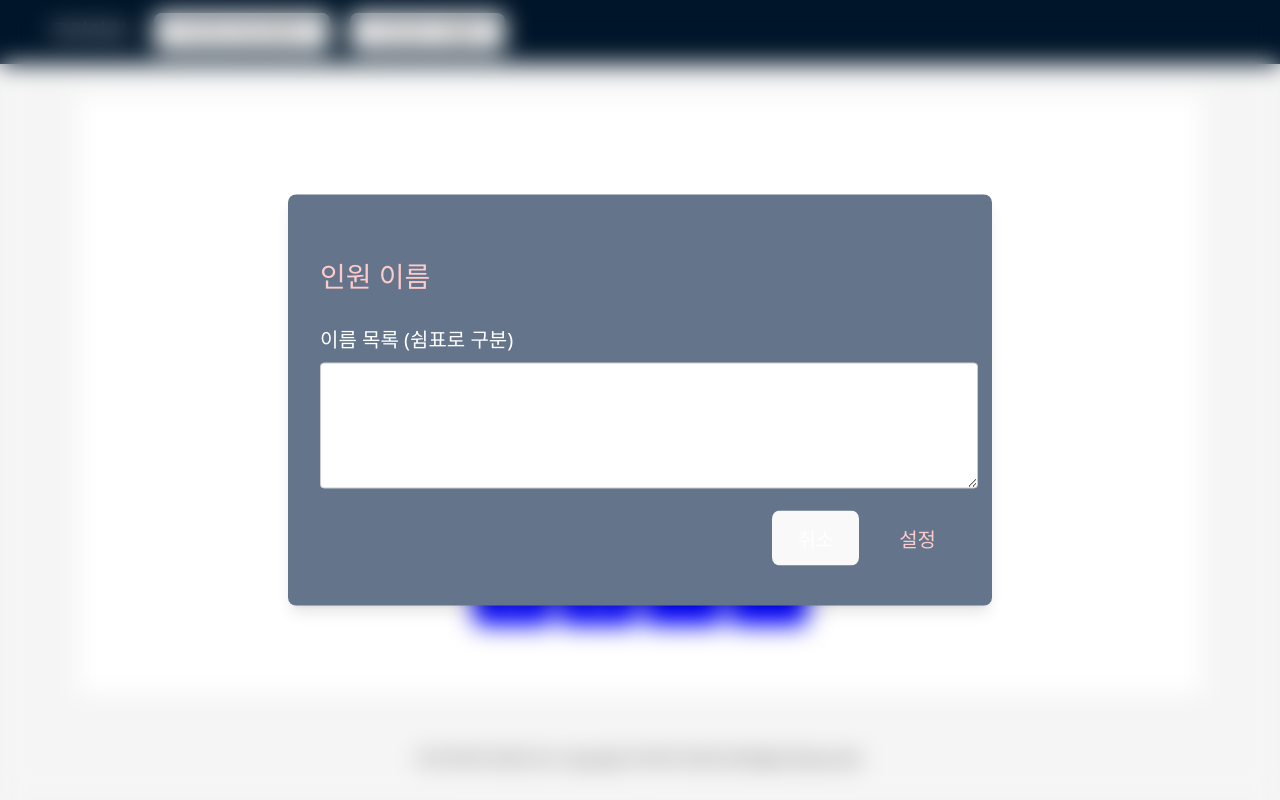
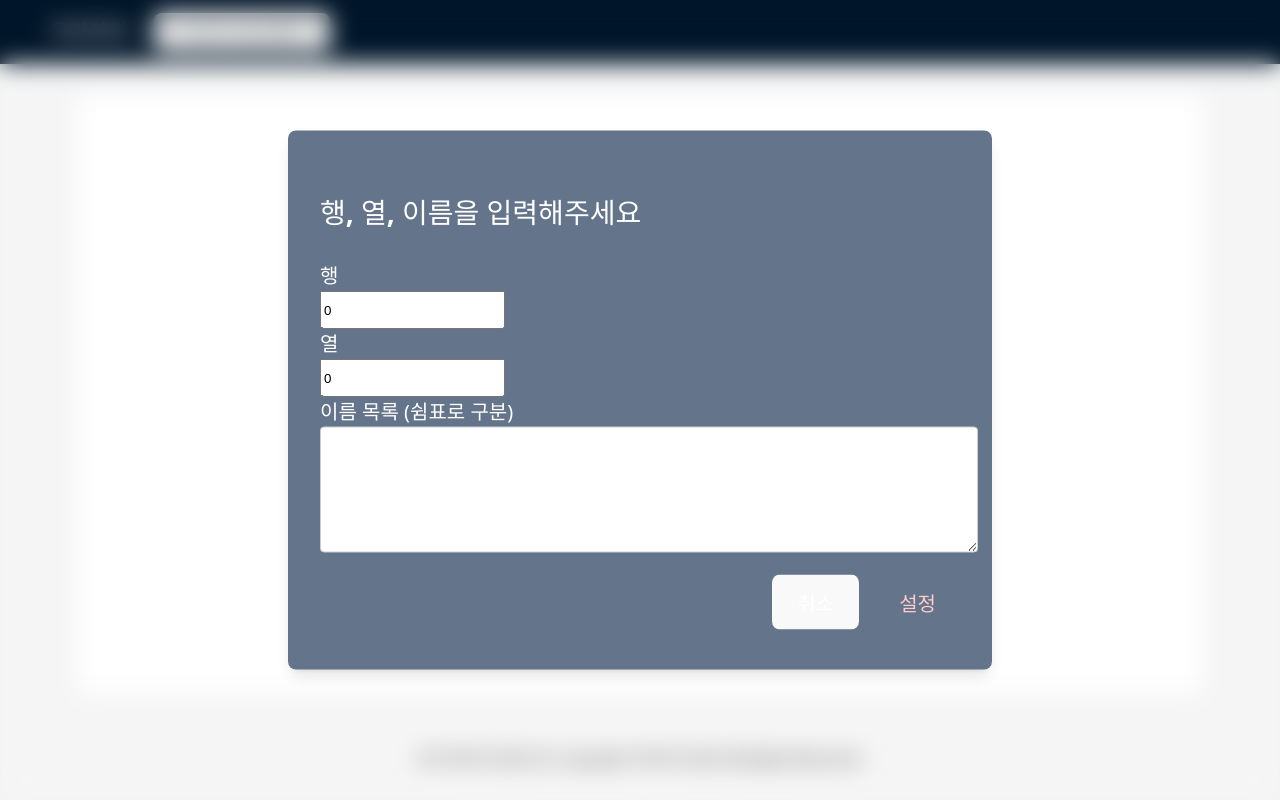
Before and after one commit to JBL28/Woori_Jari, a React (Vite) app: page / in a window 1280 px wide. Built offline with nearby package versions, Linux system fonts and the light colour scheme.

Commit message:
[fix] 입력 폼 입력 값 변경

```diff
--- a/src/App.jsx
+++ b/src/App.jsx
@@ -8,14 +8,15 @@ import MyFooter from './components/MyFooter';
 const { Header, Content, Footer } = Layout;
 
 const App = () => {
-    const [list, changeList] = useState([]); // ✅ 초기 빈 배열
+    const [rowcol, changeRowCol] = useState([]);
+    const [list, changeList] = useState([]);
     const {
         token: { colorBgContainer, borderRadiusLG },
     } = theme.useToken();
 
     return (
         <Layout style={{ minWidth: '100vw', minHeight: '100vh' }}>
-            <MyHeader list={list} onChangeList={changeList} />
+            <MyHeader rowcol={rowcol} onChageRowCol = {changeRowCol} list={list} onChangeList={changeList} />
             <MyContent list={list} />
             <MyFooter />
         </Layout>
--- a/src/components/DragAndDropForm.jsx
+++ /dev/null
@@ -1,50 +0,0 @@
-import { useContext } from 'react'
-import NameCard from './NameCard'
-import { Flex } from 'antd'
-
-const DragAndDropForm = () => {
-    const dummyList=[
-        {
-            name: "김우리",
-            eye: true
-        },
-        {
-            name: "나성실",
-            eye: false
-        },
-        {
-            name: "박재능",
-            eye: false
-        },
-        {
-            name: "이발전",
-            eye: true
-        }
-    ]
-
-  return (
-    <div style={{display:'flex', flexDirection:'column', alignItems:'center'}}>
-        <h2 style={{color:'white', fontSize: '2vw'}}>눈이 안좋은 사람을 위로 Drag&Drop 해주세요</h2><br/>
-        <div style={{border:'dashed silver', minWidth:'40vw', minHeight:'30vh'}}></div>
-        <h2 style={{color:'white', fontSize: '2vw'}}>입력된 이름</h2>
-        <div style={{
-            border:'dashed silver',
-            minWidth:'40vw',
-            minHeight:'30vh',
-            overflowY:'auto',
-            display: 'flex',
-            flexDirection: 'row'
-            }}>
-            {dummyList.map(person =>
-                <NameCard
-                name={person.name}
-                eye={person.eye}
-                key={person.name}/>
-            )}
-
-        </div>
-    </div>
-  )
-}
-
-export default DragAndDropForm
--- a/src/components/MyHeader.jsx
+++ b/src/components/MyHeader.jsx
@@ -4,11 +4,11 @@ import { Layout } from 'antd';
 import { createPortal } from 'react-dom';
 import Modal from '../../ui/Modal';
 import NameForm from './NameForm.jsx';
-import DragAndDropForm from './DragAndDropForm';
+
 
 const { Header } = Layout;
 
-const MyHeader = ({list, onChangeList }) => {
+const MyHeader = ({rowcol, onChageRowCol, list, onChangeList }) => {
     const [openModal, setOpenModal] = useState(true);
     const [openSecondModal, open] = useState(false);
 
@@ -23,20 +23,14 @@ const MyHeader = ({list, onChangeList }) => {
                     createPortal(
                         <Modal onClose={() => setOpenModal(false)}>
                             <NameForm
+                                rowcol = {rowcol}
+                                onChangeRowCol = {(newRowCol) => {onChageRowCol(newRowCol);}}
                                 list = {list}
                                 onChangeList={(newNames) => {
-                                    onChangeList(() => [...newNames]); //npm ✅ 기존 리스트에 추가
+                                    onChangeList(() => [...newNames]);
                                 }}
                                 onClose={setOpenModal}
                             />
-                        </Modal>,
-                        document.getElementById('asideRoot')
-                    )}
-                <button onClick={() => open(true)} style={{marginLeft: '20px'}}>-테스트용- 모달열기</button>
-                {openSecondModal &&
-                    createPortal(
-                        <Modal onClose={() => open(false)}>
-                            <DragAndDropForm />
                         </Modal>,
                         document.getElementById('asideRoot')
                     )}
--- a/src/components/NameCard.jsx
+++ /dev/null
@@ -1,36 +0,0 @@
-import { useContext } from 'react'
-import { Breadcrumb, Layout, Menu, theme } from 'antd';
-
-const { Footer } = Layout;
-
-const NameCard = ({ name, eye }) => {
-    let icon;
-    console.log(name)
-    console.log(eye)
-    if(eye === true)
-        icon=' 👓'
-    else
-        icon=' 👀'
-  return (
-    <div style={{
-        filter: `
-            drop-shadow(0 3px 4px rgba(0, 0, 0, 0.12))
-            drop-shadow(0 3px 3px rgba(0, 0, 0, 0.14))
-            drop-shadow(0 1px 8px rgba(0, 0, 0, 0.12))
-            drop-shadow(0 -2px 2px rgba(0, 0, 0, 0.1))
-        `,
-        backgroundColor:'white',
-        borderRadius:'10px',
-        width: '10vw',
-        height: '7vh',
-        margin: '0.9vw',
-        display: 'flex',
-        justifyContent: 'center',
-        alignItems: 'center',
-    }}>
-        <div style={{fontSize:'2vw'}}>{icon}{name}</div>
-    </div>
-  )
-}
-
-export default NameCard
--- a/src/components/NameForm.jsx
+++ b/src/components/NameForm.jsx
@@ -1,8 +1,16 @@
-// NameForm.jsx
-import React, { useState } from 'react';
+import React, { useState, useEffect } from 'react';
 
-const NameForm = ({ list, onChangeList, onClose }) => {
-    const [names, setNames] = useState(list);
+const NameForm = ({ rowcol, onChangeRowCol, list, onChangeList, onClose }) => {
+    const [names, setNames] = useState(list.join(', '));
+    const [row, setRow] = useState(rowcol?.[0] || 0);
+    const [col, setCol] = useState(rowcol?.[1] || 0);
+
+    // 모달이 열릴 때 초기화
+    useEffect(() => {
+        setNames(list.join(', '));
+        setRow(rowcol?.[0] || 0);
+        setCol(rowcol?.[1] || 0);
+    }, [list, rowcol]);
 
     const handleSubmit = () => {
         const nameList = names
@@ -10,32 +18,45 @@ const NameForm = ({ list, onChangeList, onClose }) => {
             .map((name) => name.trim())
             .filter((name) => name.length > 0);
 
+        if (!isNaN(row) && !isNaN(col)) {
+            onChangeRowCol([row, col]);
+        }
+
         if (nameList.length > 0) {
-            onChangeList(nameList);         // 상위(App)로 전달
-            setNames('');            // 입력 초기화
-            onClose(false);          // 모달 닫기
+            onChangeList(nameList);
+            onClose(false); // 모달 닫기
         }
     };
 
     return (
         <>
-            <h3 style={{ fontSize: '1.75rem', color: '#fecaca' }}>인원 이름</h3>
+            <h3 style={{ fontSize: '1.75rem', color: '#FFFFFF' }}>행, 열, 이름을 입력해주세요</h3>
 
             <form style={{ margin: '0.5rem 0' }} onSubmit={(e) => e.preventDefault()}>
                 <div style={{ marginBottom: '1rem' }}>
-                    <label
-                        htmlFor='names'
-                        style={{
-                            display: 'block',
-                            marginBottom: '0.5rem',
-                            fontSize: '1.25rem',
-                            color: 'white',
-                        }}
-                    >
+                    <label style={{ display: 'block', fontSize: '1.25rem', color: 'white' }}>행</label>
+                    <input
+                        type="number"
+                        value={row}
+                        min={0}
+                        onChange={(e) => setRow(Math.max(0, Number(e.target.value)))}
+                        style={{ height: '2rem' }}
+                    />
+
+                    <label style={{ display: 'block', fontSize: '1.25rem', color: 'white' }}>열</label>
+                    <input
+                        type="number"
+                        value={col}
+                        min={0}
+                        onChange={(e) => setCol(Math.max(0, Number(e.target.value)))}
+                        style={{ height: '2rem' }}
+                    />
+
+                    <label htmlFor="names" style={{ display: 'block', fontSize: '1.25rem', color: 'white' }}>
                         이름 목록 (쉼표로 구분)
                     </label>
                     <textarea
-                        id='names'
+                        id="names"
                         value={names}
                         onChange={(e) => setNames(e.target.value)}
                         rows={6}
@@ -50,12 +71,12 @@ const NameForm = ({ list, onChangeList, onClose }) => {
                 </div>
 
                 <div style={{ display: 'flex', justifyContent: 'flex-end', gap: '1rem' }}>
-                    <button onClick={() => onClose(false)} type='button' style={{ fontSize: '1.25rem', color: 'white' }}>
+                    <button onClick={() => onClose(false)} type="button" style={{ fontSize: '1.25rem', color: 'white' }}>
                         취소
                     </button>
                     <button
                         onClick={handleSubmit}
-                        type='button'
+                        type="button"
                         style={{
                             fontSize: '1.25rem',
                             padding: '0.75rem 1.5rem',
```
